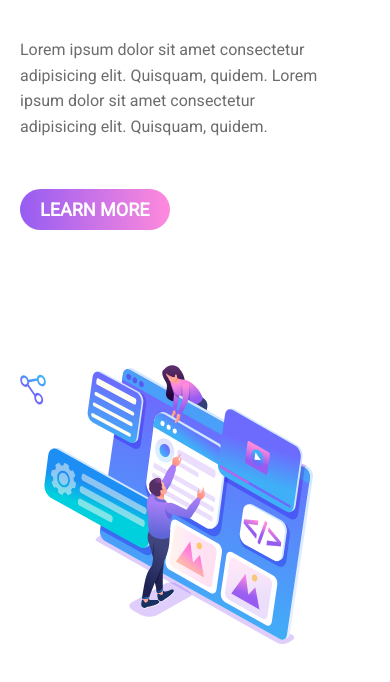
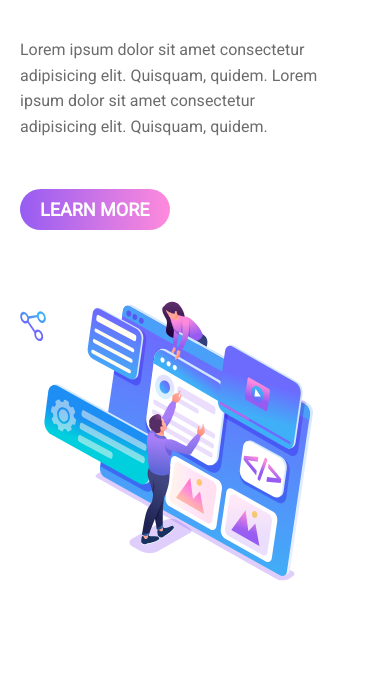
Before and after one commit to Abhijeet03s/Full-Stack-JavaScript-Project-8, a plain HTML site: page index.html in a window 390 px wide. Shown: the part 232-914 px from the top of the page. Drawn offline with Linux system fonts and the light colour scheme.

Commit message:
changes css

```diff
--- a/css/styles.css
+++ b/css/styles.css
@@ -134,7 +134,7 @@ nav .btn {
     display: inline-block;
   }
   .imgs-div img:nth-child(3) {
-    height: 65vh;
+    height: 50vh;
   }
   .intro-section {
     padding-top: 120px;
@@ -147,7 +147,7 @@ nav .btn {
     display: none;
   }
 }
-@media only screen and (max-width: 600px) {
+@media only screen and (max-width: 480px) {
   body {
     background: none;
   }
```
Also changed, not shown: screenshot/Project-8.png.
